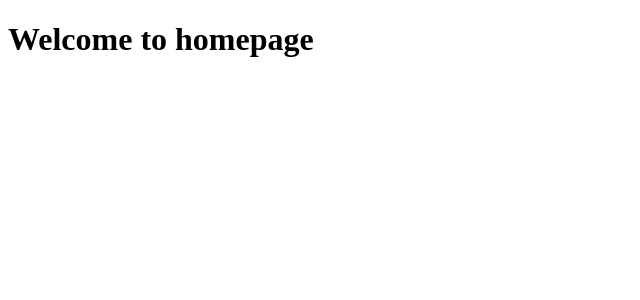
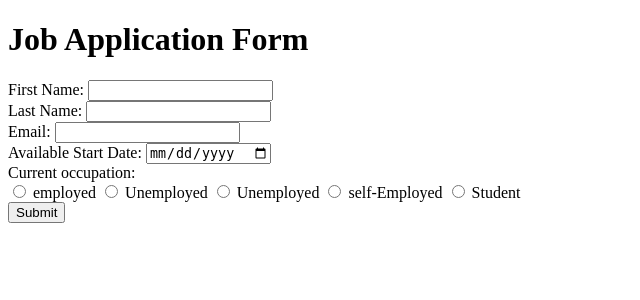
Before and after one commit to DeveshGautam2000/Flask-job-application, a Flask app: page / in a window 1280 px wide. Shown: the top 300 px of the page, without its empty margins (0-640 px from the left). Run offline with Flask 3, Linux system fonts and the light colour scheme.

Commit message:
Form Structure

```diff
--- a/templates/index.html
+++ b/templates/index.html
@@ -7,6 +7,45 @@
     <title>Document</title>
   </head>
   <body>
-    <h1>Welcome to homepage</h1>
+    <h1>Job Application Form</h1>
+    <form>
+      <div>
+        <label for="first_name">First Name:</label>
+        <input type="text" id="first_name" name="first_name" required />
+      </div>
+      <div>
+        <label for="last_name">Last Name:</label>
+        <input type="text" id="last_name" name="last_name" required />
+      </div>
+      <div>
+        <label for="email">Email:</label>
+        <input type="email" id="email" name="email" required />
+      </div>
+      <div>
+        <label for="date">Available Start Date:</label>
+        <input type="date" id="date" name="date" required />
+      </div>
+      <div>
+        <label>Current occupation:</label>
+        <br />
+        <div id="occupation">
+          <input type="radio" id="employed" name="occupation" required />
+          <label for="employed">employed</label>
+
+          <input type="radio" id="unemployed" name="occupation" required />
+          <label for="unemployed">Unemployed</label>
+
+          <input type="radio" id="unemployed" name="occupation" required />
+          <label for="unemployed">Unemployed</label>
+
+          <input type="radio" id="self-employed" name="occupation" required />
+          <label for="self-employed">self-Employed</label>
+
+          <input type="radio" id="student" name="occupation" required />
+          <label for="student">Student</label>
+        </div>
+      </div>
+      <button type="button">Submit</button>
+    </form>
   </body>
 </html>
```
